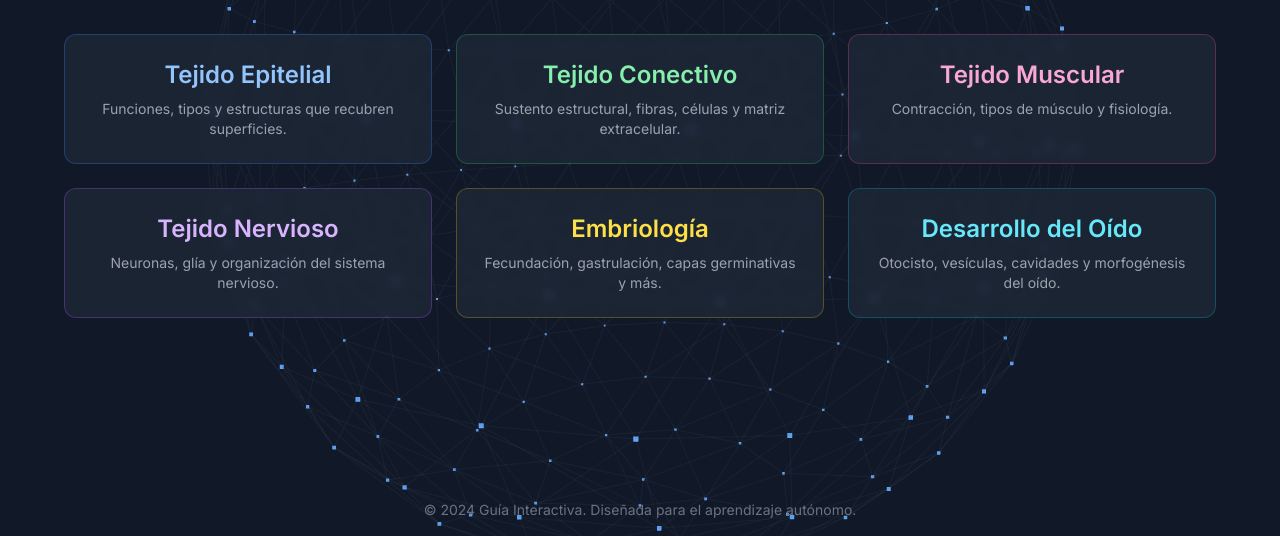
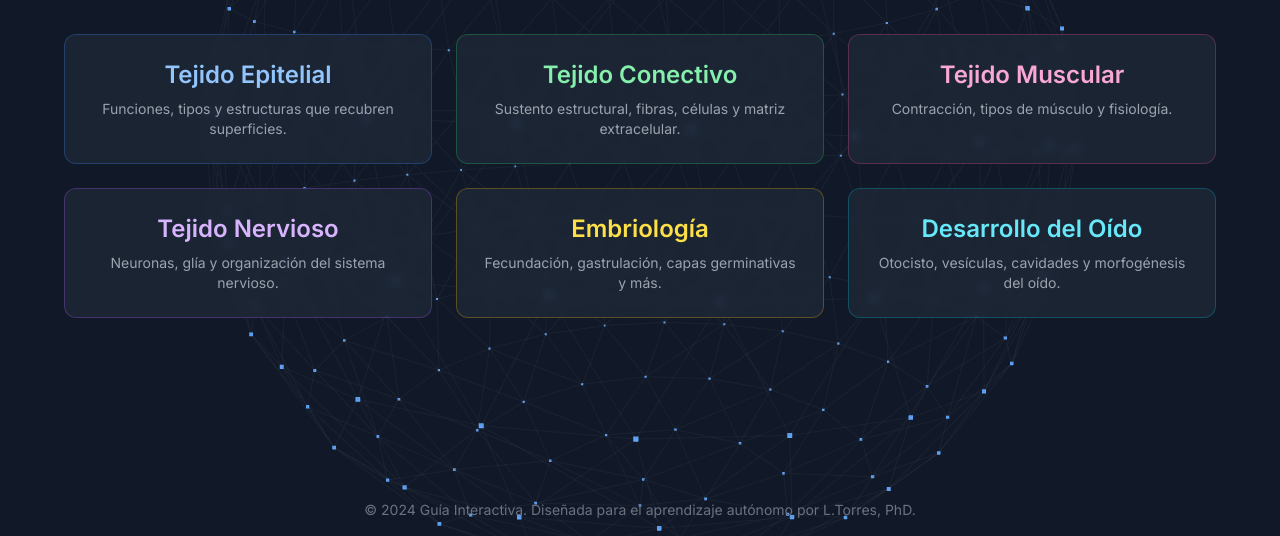
Before and after one commit to Leolib87/Histologia_Embriologia, a plain HTML site: page index.html in a window 1280 px wide. Shown: the part 264-800 px from the top of the page. Drawn offline with nearby package versions, Linux system fonts and the light colour scheme.

Commit message:
Update index.html

```diff
--- a/index.html
+++ b/index.html
@@ -91,7 +91,7 @@
 
     <!-- El footer se empuja a la parte inferior de la pantalla -->
     <footer class="w-full p-4 text-sm text-center text-gray-500">
-      <p>&copy; 2024 Guía Interactiva. Diseñada para el aprendizaje autónomo.</p>
+      <p>&copy; 2024 Guía Interactiva. Diseñada para el aprendizaje autónomo por L.Torres, PhD.</p>
     </footer>
   </div>
 
```
